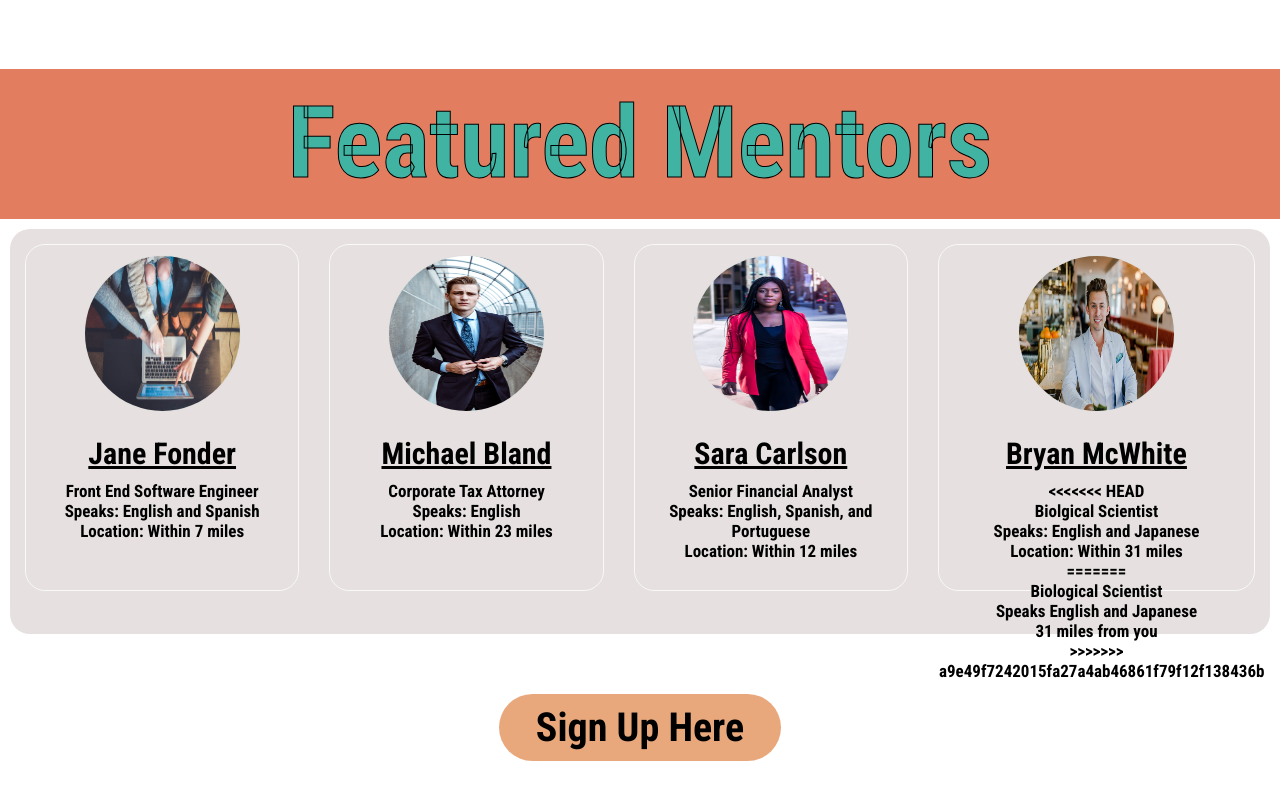
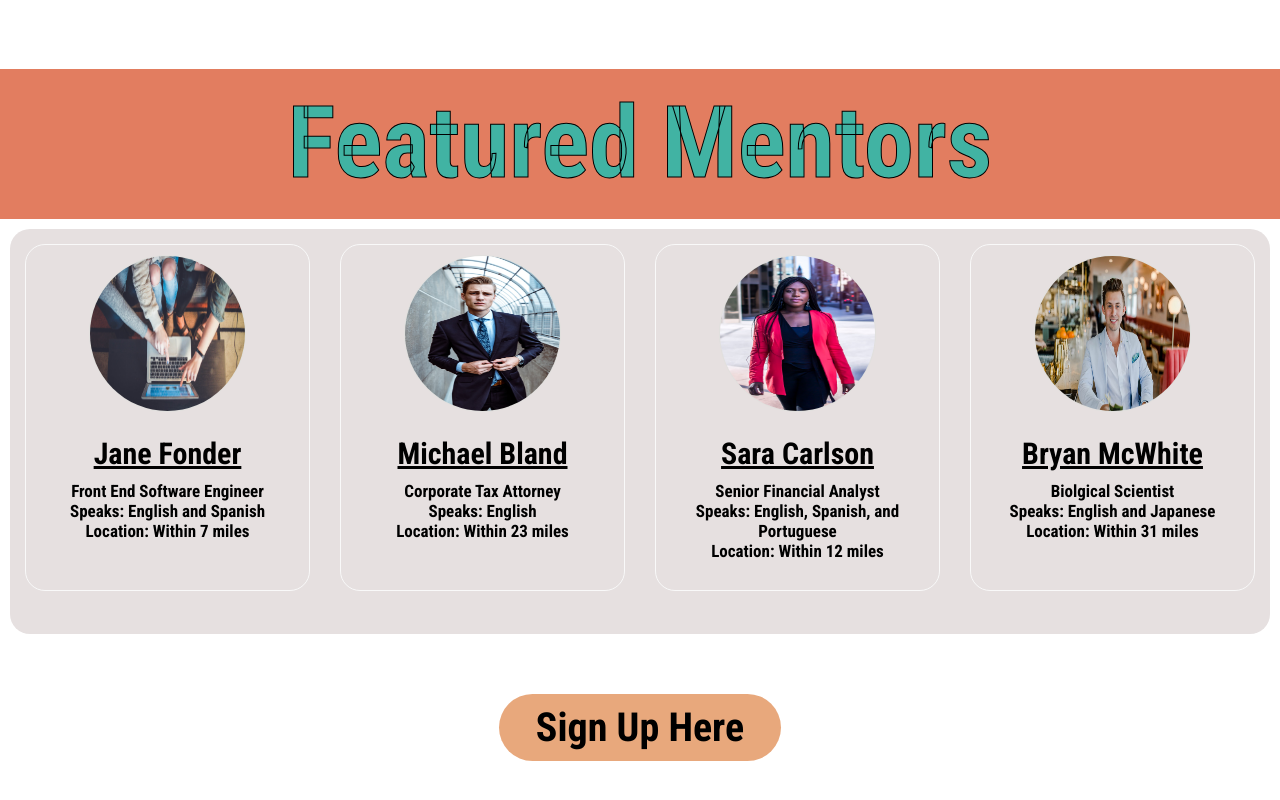
Before and after one commit to SKojiroHiggins/road-to-hire-hope-hackathon, a website: page public/index.html in a window 1280 px wide. Shown: the part 1940-2740 px from the top of the page. Drawn offline with Linux system fonts and the light colour scheme.

Commit message:
landing page styling

```diff
--- a/public/CSS/styles.css
+++ b/public/CSS/styles.css
@@ -162,6 +162,7 @@ nav li a:hover{
     justify-content: center;
     align-items: center;
 
+
 }
 
 .sign-up{
@@ -179,6 +180,7 @@ nav li a:hover{
 .sign-up a{
     transition: all 0.3s ease 0s;
     color:black;
+    text-decoration: none;
 }
 
 .sign-up a:hover{
--- a/public/index.html
+++ b/public/index.html
@@ -115,15 +115,9 @@
                 <div><img class="mentor-img" src="photos/Mentor4.jpeg"></div>
                 <h3>Bryan McWhite</h3>
                 <ul>
-<<<<<<< HEAD
                     <li>Biolgical Scientist</li>
                     <li>Speaks: English and Japanese</li>
                     <li>Location: Within 31 miles</li>
-=======
-                    <li>Biological Scientist</li>
-                    <li>Speaks English and Japanese</li>
-                    <li>31 miles from you</li>
->>>>>>> a9e49f7242015fa27a4ab46861f79f12f138436b
                 </ul>
             </div>
         </div>
```
